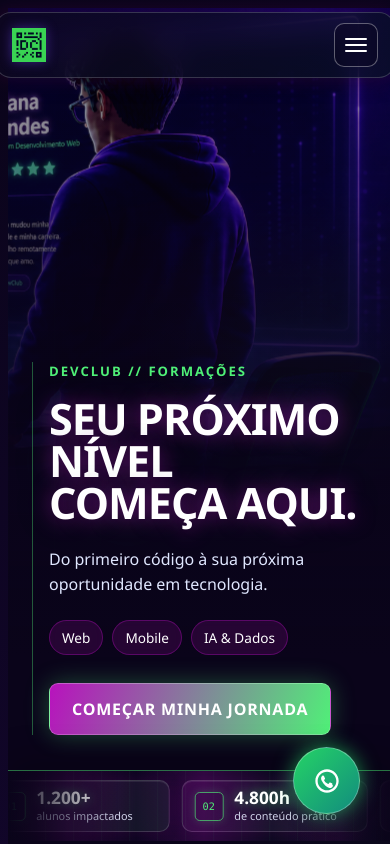
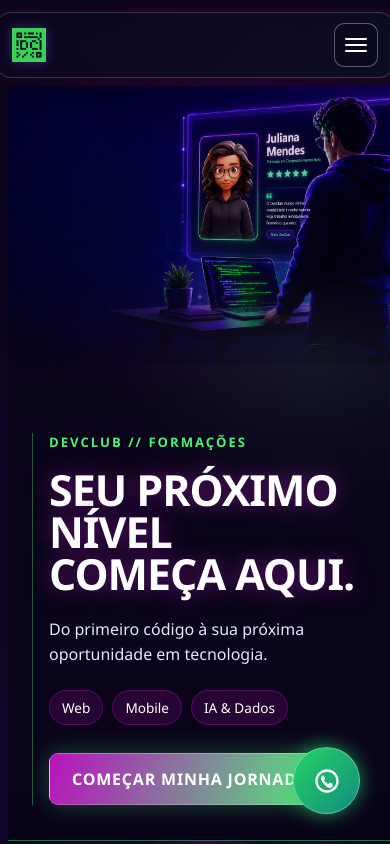
Before and after one commit to silvio1000/devclub-concurso, a React (Vite) app: page / in a window 390 px wide. Shown: the top 844 px of the page. Built offline with nearby package versions, Linux system fonts and the light colour scheme.

Commit message:
Corrige banner e interação no celular

```diff
--- a/src/components/Hero/Hero.css
+++ b/src/components/Hero/Hero.css
@@ -64,5 +64,20 @@
   .hero:hover .hero-tags span:nth-child(2) { transform: translateY(-5px); transition-delay: .06s; }
   .hero:hover .hero-tags span:nth-child(3) { transform: translateY(-3px); transition-delay: .12s; }
 }
-@media(max-width:800px){.hero{min-height:650px;padding:125px 24px 58px;align-items:flex-end}.hero::after{background:linear-gradient(180deg,rgba(10,4,26,.32),#0a041a 78%)}.hero-visual{top:0;width:100%;height:62%}.hero-ilustracao{mask-image:linear-gradient(to bottom,black 35%,transparent 100%)}.hero-conteudo{max-width:100%;margin-bottom:72px;padding-left:16px;transform:translateY(24px)}.hero-codigo{top:12%;right:6%;width:60%;font-size:.65rem}.hero-titulo{letter-spacing:-1px}}
+/* No celular, preserva a proporção panorâmica para não cortar ou deformar o personagem. */
+@media(max-width:800px){
+  .hero{min-height:720px;padding:125px 24px 58px;align-items:flex-end}
+  .hero::after{background:linear-gradient(180deg,rgba(10,4,26,.08) 0%,rgba(10,4,26,.25) 38%,#0a041a 67%)}
+  .hero-visual{top:68px;right:-18%;bottom:auto;width:138%;height:330px;animation:none}
+  .hero-ilustracao{object-fit:contain;object-position:center top;mask-image:linear-gradient(to bottom,black 0%,black 62%,transparent 100%)}
+  .hero-ilustracao--sentado{transform:translateY(8px) scale(.99)}
+  .hero-visual{cursor:pointer;touch-action:manipulation}
+  .hero-visual--sentado .hero-ilustracao--sentado{opacity:.92;transform:translateY(0) scale(1);filter:brightness(1.08) saturate(1.12)}
+  .hero-visual--sentado .hero-ilustracao--em-pe{opacity:0;transform:translateY(-6px) scale(1.01)}
+  .hero-conteudo{max-width:100%;margin-bottom:72px;padding-left:16px;transform:translateY(24px)}
+  .hero-titulo{font-size:clamp(2.35rem,11vw,3.4rem);letter-spacing:-1px}
+}
+@media(max-width:430px){
+  .hero-visual{top:78px;right:-24%;width:150%;height:300px}
+}
 @media(prefers-reduced-motion:reduce){.hero-visual,.hero-ilustracao,.hero-selo span,.hero-titulo,.hero-codigo span{animation:none}.hero-codigo span{width:100%;border:0}}
--- a/src/components/Hero/Hero.jsx
+++ b/src/components/Hero/Hero.jsx
@@ -1,10 +1,14 @@
 // Banner inicial: alterna entre o programador em pé e sentado ao passar o mouse.
+import { useState } from 'react';
 import heroProgramador from '../../assets/hero-programador-formacoes.png';
 import heroProgramadorEmPe from '../../assets/hero-programador-em-pe-depoimento.png';
 import Impacto from '../Impacto/Impacto.jsx';
 import './Hero.css';
 
 function Hero() {
+  // No celular, cada toque alterna manualmente entre as duas imagens.
+  const [sentadoMobile, setSentadoMobile] = useState(false);
+
   return (
     <section id="inicio" className="hero">
       <div className="hero-codigo" aria-hidden="true">
@@ -14,7 +18,19 @@
         <span>carreira.proximoNivel();</span>
         <span>export default seuFuturo;</span>
       </div>
-      <div className="hero-visual" role="img" aria-label="Pessoa programando em um computador cercada por código">
+      <div
+        className={`hero-visual ${sentadoMobile ? 'hero-visual--sentado' : ''}`}
+        role="button"
+        tabIndex="0"
+        aria-label={sentadoMobile ? 'Mostrar programador em pé' : 'Mostrar programador sentado'}
+        onClick={() => setSentadoMobile((estadoAtual) => !estadoAtual)}
+        onKeyDown={(evento) => {
+          if (evento.key === 'Enter' || evento.key === ' ') {
+            evento.preventDefault();
+            setSentadoMobile((estadoAtual) => !estadoAtual);
+          }
+        }}
+      >
         <img className="hero-ilustracao hero-ilustracao--sentado" src={heroProgramador} alt="" />
         <img className="hero-ilustracao hero-ilustracao--em-pe" src={heroProgramadorEmPe} alt="" />
       </div>
--- a/vite.config.js
+++ b/vite.config.js
@@ -1,8 +1,10 @@
 import { defineConfig } from 'vite'
 import react from '@vitejs/plugin-react'
 
-// https://vite.dev/config/
 export default defineConfig({
   plugins: [react()],
-  base: '/devclub-concurso/',
+  base: './', // ✅ caminho relativo seguro
+  build: {
+    assetsInlineLimit: 0 // ✅ NUNCA embutir imagens — sempre gerar arquivo
+  }
 })
```
